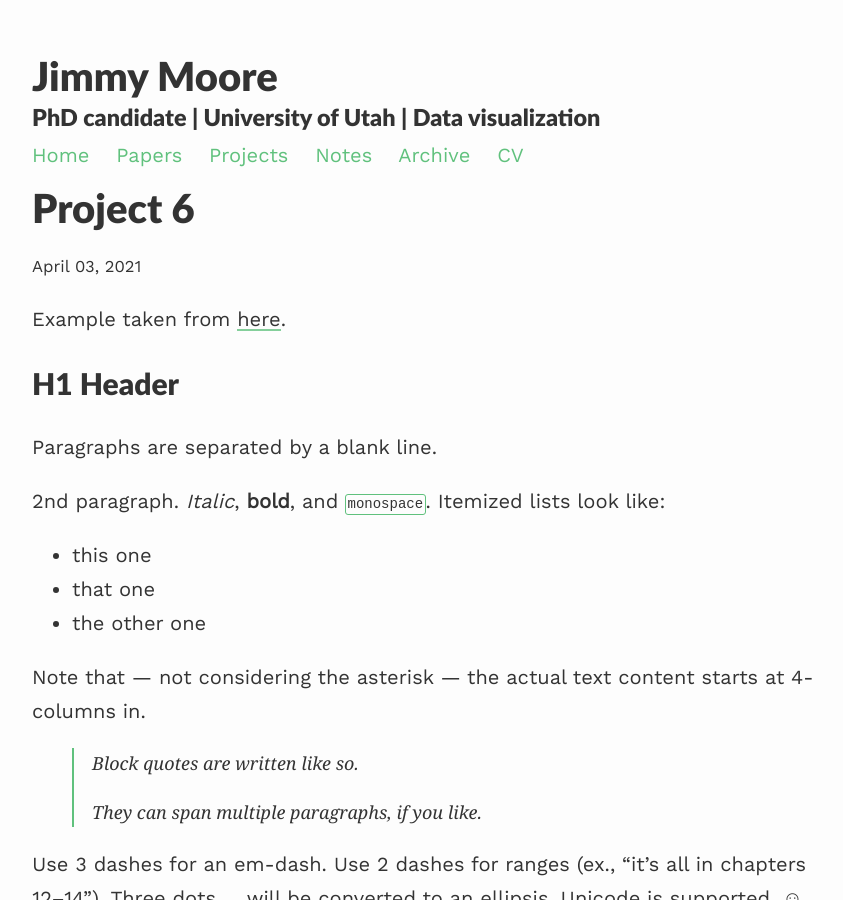
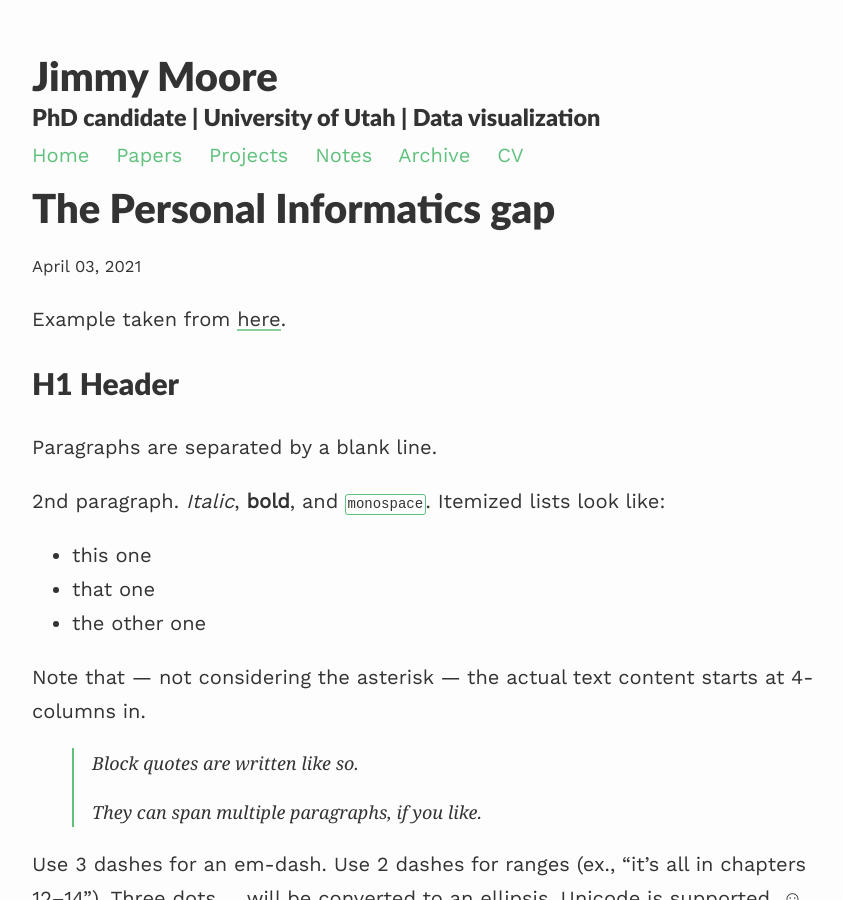
Before and after one commit to UtahJimmy/utahjimmy.github.io, a Jekyll site: the page built from _projects/6_project.md, in a window 1280 px wide and 900 px high. Shown: the whole window, without its empty margins (208-1051 px from the left). Built offline with Jekyll 4.4.1, drawn with Linux system fonts in a browser that asks for light colours; nearby versions of some CDN libraries.

Commit message:
Update 6_project.md

```diff
--- a/_projects/6_project.md
+++ b/_projects/6_project.md
@@ -1,7 +1,7 @@
 ---
 layout: post
-title: Project 6
-description: another project
+title: The Personal Informatics gap
+description: Slipping through the cracks
 ---
 
 Example taken from [here](http://www.unexpected-vortices.com/sw/rippledoc/quick-markdown-example.html){:target="_blank"}.
```
